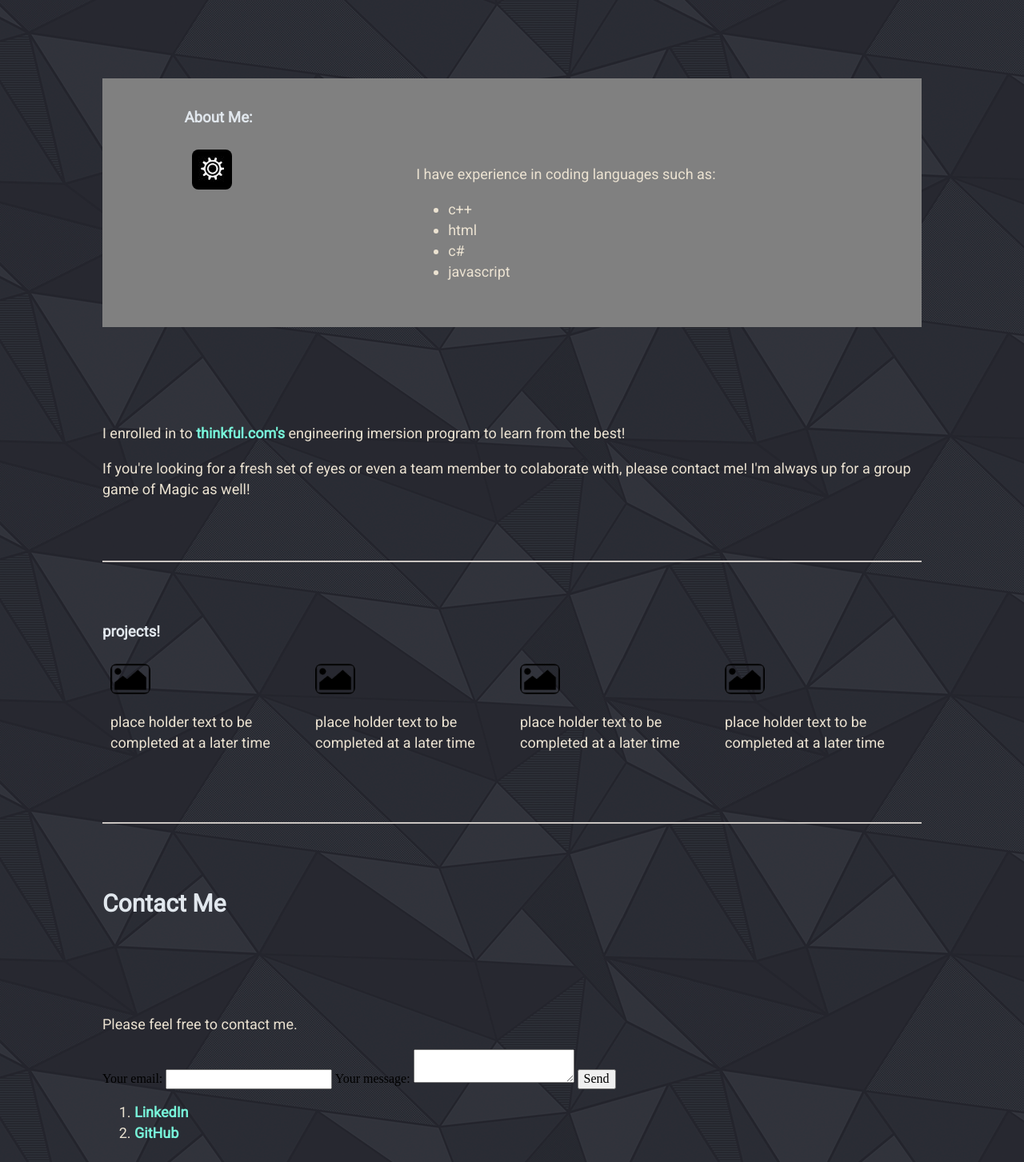
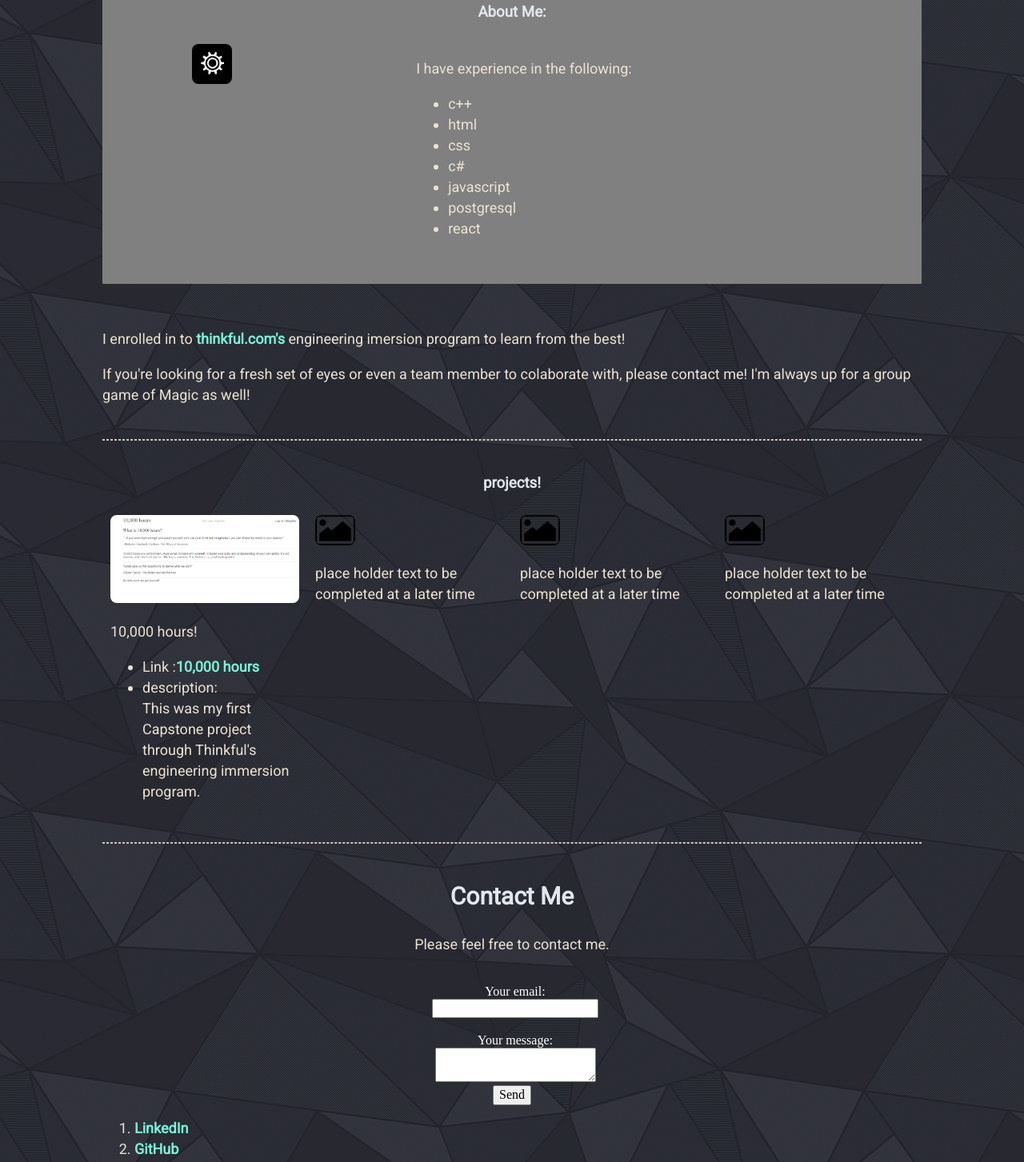
Before and after one commit to MathewMurray/portfolio-website-1-, a plain HTML site: page index.html in a window 1280 px wide. Shown: the part 796-2249 px from the top of the page at 80% size. Drawn offline with nearby package versions, Linux system fonts and the light colour scheme; a script that the page names is missing.

Commit message:
made some adjustments
new css elements, updated contact format and added an item to my projects list.

```diff
--- a/index.html
+++ b/index.html
@@ -25,10 +25,11 @@
     <header>
       <!-- top most section of profile page, hosts h1 and h2 introductions-->
       <section class = "wrapper">
-        <div class = "title">Mathew Murray</div>
+        <div class = "title">
         <!--i wanted to apply a boarder image here, but just couldnt find one I liked with my background settings-->
         <h1> Mathew Murray</h1>
         <h2> Software Engineer</h2>
+        </div>
       </section>
     </header>
   <main class = "wrapper">
@@ -63,12 +64,15 @@
           <div class = "item">
         <img src= "images/gear-symbol.jpg" alt= "gears of change" class= "rounded">
       </div>
-      <div class = "item item-double"><p>I have experience in coding languages such as:</p>
+      <div class = "item item-double"><p>I have experience in the following:</p>
       <ul>
         <li>c++</li>
         <li>html</li>
+        <li>css</li>
         <li>c#</li>
         <li>javascript</li>
+        <li>postgresql</li>
+        <li>react</li>
       </ul>
       </div>
       </div>
@@ -84,12 +88,17 @@
     <div class="gap-sm"></div>
     <hr>
     <div class="gap-sm"></div>
-    <section>
+    <section id="projects">
       <h3>projects!</h3>
       <div class = "group">
       <div class = "item">
-        <img src = "images/placeholder.png" alt= "place holder" class = "rounded">
-        <p> place holder text to be completed at a later time</p>
+        <img src = "images/homepage.png" alt= "place holder" class = "rounded" style="min-width:100%;">
+        <p>10,000 hours!</p>
+        <ul>
+          <li>Link :<a href="https://ten-thousand-hours.vercel.app/">10,000 hours</a></li>
+          <li>description: <br>This was my first Capstone project through Thinkful's engineering immersion program.
+          </li>
+        </ul>
       </div>
       <div class = "item">
         <img src = "images/placeholder.png" alt= "place holder" class = "rounded">
@@ -111,9 +120,9 @@
     <div class="gap-sm"></div>
     <hr>
     <div class="gap-sm"></div>
-    <section>
+    <section id="contact">
       <h2 id="contact">Contact Me</h2>
-        <p> Please feel free to contact me. </p>
+        <p style="text-align: center;"> Please feel free to contact me. </p>
         <!-- modify this form HTML and place wherever you want your form -->
 
 <form
--- a/style.css
+++ b/style.css
@@ -14,6 +14,15 @@ header {
 footer {
 	height: 80px;
   background-image: url("images/abstract-header.jpg");
+}
+form{
+	place-items: center;
+	display: grid;
+	white-space: pre-wrap;
+}
+label{
+	color: white;
+	text-align: center;
 }
 
 .wrapper {
@@ -56,11 +65,18 @@ header h3 {
   padding-bottom:20px;
 	font-size: 30px;
 	text-align: center;
+
 }
+
+#projects .item{
+	border-radius: 45%;
+}
+
 /* defines color,font, and alignments and various other elements of <h1><h2><p><li> tags*/
 h1, h2, h3 {
 	color: #e1e7ed;
 	font-family: 'Roboto', sans-serif;
+	text-align-last: center;
 }
 
 h1 { font-size: 38px;}
@@ -98,11 +114,11 @@ footer p {
 /*setting img and hard return line dimentions.*/
 
 img{ border-radius: 10px;}
-hr { border: .5px solid #cac5c1;}
+hr { border: .5px dashed #cac5c1;}
 
 /*spacer assignments*/
 .gap-sm {
-    height: 50px;
+    height: 16px;
     width: auto;
 }
 .gap-footer {
@@ -144,12 +160,12 @@ hr { border: .5px solid #cac5c1;}
   /* ARTICLE SECTIONS */
 
   #home, #portfolio, #contact {
-	margin-bottom: 120px;
+	margin-bottom: 30px;
   }
 
   /* ABOUT ARTICLE */
  .bg-callout {
 	 background-color:gray;
 	 padding: 20px 0 30px 0;
-	 margin: 120px 0
+	 margin: 56px 0
  }
```
Also changed, not shown: images/homepage.png (added).
